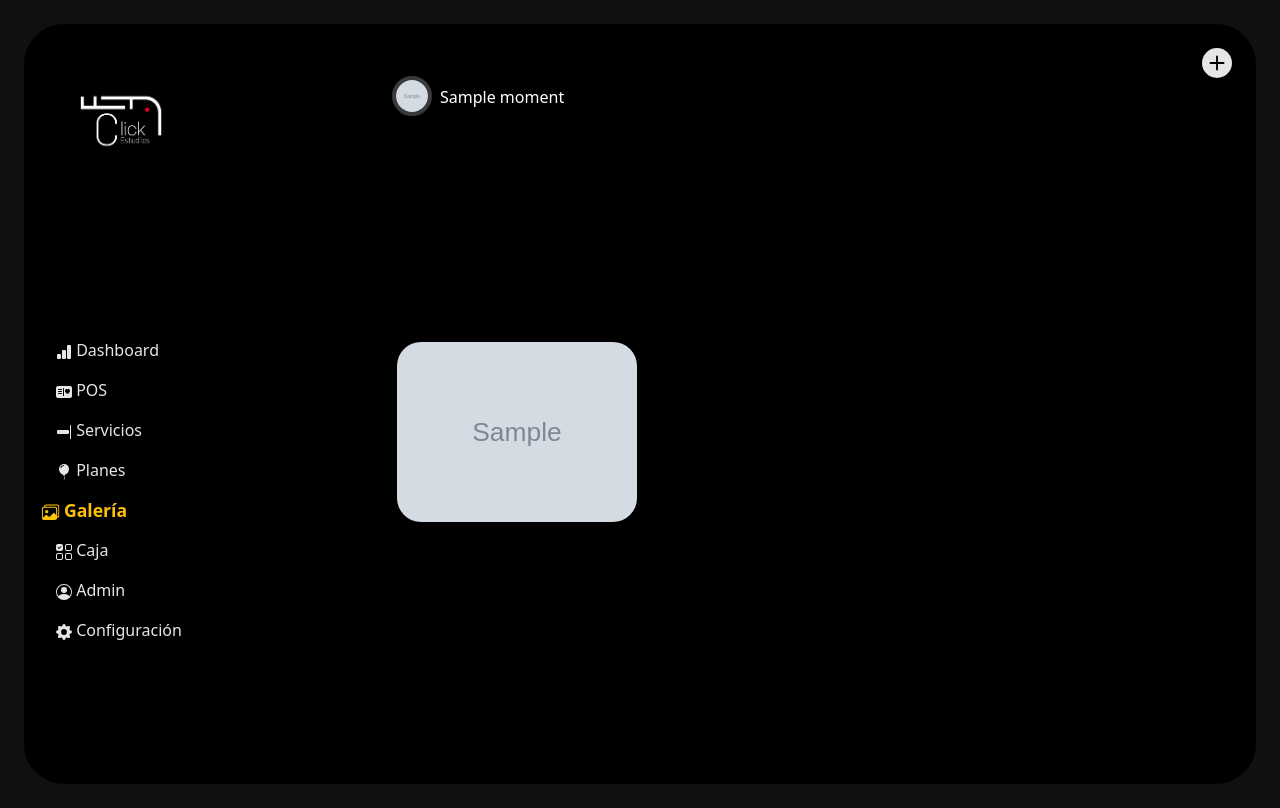
After one commit to the-wandy-olivares/_ClickEstudios, a Django app: page /gallery/ in a window 1280 px wide. The commit adds this page. Run offline with Django 5.2, Linux system fonts and the light colour scheme; tables that the repository leaves empty hold one stand-in row (values such as "Sample post"); grey boxes marked "Sample" are stand-in pictures.

Commit message:
Registrar nuevos modelos Moment e ImgMoment; agregar vista y plantilla para la galería de momentos

```diff
--- a/ClickEstudios/Estudios/admin.py
+++ b/ClickEstudios/Estudios/admin.py
@@ -11,3 +11,5 @@ admin.site.register(models.Client)
 admin.site.register(models.Sale)
 admin.site.register(models.Caracteristica)
 admin.site.register(models.Like)
+admin.site.register(models.Moment)
+admin.site.register(models.ImgMoment)
--- a/ClickEstudios/Estudios/templates/base/base.html
+++ b/ClickEstudios/Estudios/templates/base/base.html
@@ -5,6 +5,10 @@
     <meta name="viewport" content="width=device-width, initial-scale=1">
     <title> ClickEstudios </title>
     <link href="https://cdn.jsdelivr.net/npm/bootstrap@5.3.3/dist/css/bootstrap.min.css" rel="stylesheet" integrity="sha384-QWTKZyjpPEjISv5WaRU9OFeRpok6YctnYmDr5pNlyT2bRjXh0JMhjY6hW+ALEwIH" crossorigin="anonymous">
+
+    <!--AOS-->
+    <link href="https://unpkg.com/aos@2.3.1/dist/aos.css" rel="stylesheet">
+
   </head>
   <style>
     * {
@@ -30,5 +34,11 @@
             {% endblock %}
       </main>
     <script src="https://cdn.jsdelivr.net/npm/bootstrap@5.3.3/dist/js/bootstrap.bundle.min.js" integrity="sha384-YvpcrYf0tY3lHB60NNkmXc5s9fDVZLESaAA55NDzOxhy9GkcIdslK1eN7N6jIeHz" crossorigin="anonymous"></script>
+
+    <!-- AOS -->
+    <script src="https://unpkg.com/aos@2.3.1/dist/aos.js"></script>
+    <script>
+      AOS.init();
+    </script>
   </body>
 </html>
--- a/ClickEstudios/Estudios/templates/component/nav.html
+++ b/ClickEstudios/Estudios/templates/component/nav.html
@@ -54,7 +54,7 @@
                 </svg>
             Paquetes
       </a> {% endcomment %}
-      <a href="#galeria">
+      <a class="galley-a" href="{% url "estudios:gallery" %}">
             <svg xmlns="http://www.w3.org/2000/svg" width="16" height="16" fill="currentColor" class="bi bi-images" viewBox="0 0 16 16">
                   <path d="M4.502 9a1.5 1.5 0 1 0 0-3 1.5 1.5 0 0 0 0 3"/>
                   <path d="M14.002 13a2 2 0 0 1-2 2h-10a2 2 0 0 1-2-2V5A2 2 0 0 1 2 3a2 2 0 0 1 2-2h10a2 2 0 0 1 2 2v8a2 2 0 0 1-1.998 2M14 2H4a1 1 0 0 0-1 1h9.002a2 2 0 0 1 2 2v7A1 1 0 0 0 15 11V3a1 1 0 0 0-1-1M2.002 4a1 1 0 0 0-1 1v8l2.646-2.354a.5.5 0 0 1 .63-.062l2.66 1.773 3.71-3.71a.5.5 0 0 1 .577-.094l1.777 1.947V5a1 1 0 0 0-1-1z"/>
@@ -74,7 +74,6 @@
                       </svg>
                       Admin
             </a>
-
             <a href="#paquetes">
                   <svg xmlns="http://www.w3.org/2000/svg" width="16" height="16" fill="currentColor" class="bi bi-gear-fill" viewBox="0 0 16 16">
                         <path d="M9.405 1.05c-.413-1.4-2.397-1.4-2.81 0l-.1.34a1.464 1.464 0 0 1-2.105.872l-.31-.17c-1.283-.698-2.686.705-1.987 1.987l.169.311c.446.82.023 1.841-.872 2.105l-.34.1c-1.4.413-1.4 2.397 0 2.81l.34.1a1.464 1.464 0 0 1 .872 2.105l-.17.31c-.698 1.283.705 2.686 1.987 1.987l.311-.169a1.464 1.464 0 0 1 2.105.872l.1.34c.413 1.4 2.397 1.4 2.81 0l.1-.34a1.464 1.464 0 0 1 2.105-.872l.31.17c1.283.698 2.686-.705 1.987-1.987l-.169-.311a1.464 1.464 0 0 1 .872-2.105l.34-.1c1.4-.413 1.4-2.397 0-2.81l-.34-.1a1.464 1.464 0 0 1-.872-2.105l.17-.31c.698-1.283-.705-2.686-1.987-1.987l-.311.169a1.464 1.464 0 0 1-2.105-.872zM8 10.93a2.929 2.929 0 1 1 0-5.86 2.929 2.929 0 0 1 0 5.858z"/>
--- /dev/null
+++ b/ClickEstudios/Estudios/templates/gallery/gallery.html
@@ -0,0 +1,61 @@
+{% extends "base/base.html" %}
+{% block content %}
+      <style>
+            body {
+                  font-family: -apple-system, BlinkMacSystemFont, "Segoe UI", Roboto, "Helvetica Neue", Arial, sans-serif;
+                  margin: 0;
+                  padding: 0;
+
+            }
+            .gallery {
+                  display: flex;
+                  flex-wrap: wrap;
+                  justify-content: center;
+                  padding: 20px;
+            }
+            .gallery-item {
+                  margin: 5px;
+                  border-radius: 10px;
+                  overflow: hidden;
+                  box-shadow: 0 4px 8px rgba(0, 0, 0, 0.1);
+                  transition: transform 0.2s;
+            }
+            .gallery-item img {
+                  display: block;
+                  width: 100%;
+                  height: auto;
+                  border-radius: 1.5rem;
+            }
+            .gallery-item:hover {
+                  transform: scale(1.05);
+            }
+            .galley-a {
+            color: #ffc107;
+            font-weight: bolder;
+            transform: scale(1.1);
+      }
+      </style>
+        <a href="{% url "estudios:service-create" %}" class="position-absolute top-0 mt-5 me-5 end-0 m-3">
+            <svg xmlns="http://www.w3.org/2000/svg" width="30" height="30" fill="currentColor" class="bi bi-plus-circle-fill" viewBox="0 0 16 16">
+                  <path d="M16 8A8 8 0 1 1 0 8a8 8 0 0 1 16 0M8.5 4.5a.5.5 0 0 0-1 0v3h-3a.5.5 0 0 0 0 1h3v3a.5.5 0 0 0 1 0v-3h3a.5.5 0 0 0 0-1h-3z"/>
+                </svg>
+      </a>
+
+      <div class="gallery overflow-auto d-flex justify-content-start">
+            {% for moment in moments %}
+                  <span class="w-100 d-flex">
+                        <img src="{{moment.img.url}}" class="rounded-circle"
+                        style='width: 40px; height: 40px; border: solid #3a3a39 4px;' alt="">
+                        <h6 style="margin-top: 20px !important;" class=" text-white">
+                              {{moment.name}}</h6>
+                  </span>
+                  {% for m in moment.img_moments.all %}
+
+                        <div class="gallery-item">
+                              <img data-aos="zoom-in" src="{{m.img.url}}"
+                               style="max-width: 15rem; transition-delay: 0.{{ forloop.counter }}s;" alt="Imagen 1">
+                        </div>
+                  {% endfor %}
+            {% endfor %}
+      </div>
+{% endblock  %}
--- a/ClickEstudios/Estudios/urls.py
+++ b/ClickEstudios/Estudios/urls.py
@@ -1,4 +1,3 @@
-
 from django.contrib import admin
 from django.urls import path
 from . import views
@@ -8,10 +7,8 @@ urlpatterns = [
       path('dashboard/', views.Dashboard.as_view(), name='dashboard'),
             path('pos/', views.Pos.as_view(), name='pos'),
 
-
 # Estudios
       path('estudios/<int:pk>', views.Estudios.as_view(), name='estudios'),
-
 
 # Servcios
       path('service/', views.Service.as_view(), name='service'),
@@ -20,7 +17,6 @@ urlpatterns = [
                   path('service-update/<int:pk>/', views.ServiceUpdate.as_view(), name='service-update'),
       path('service-delete/<int:pk>/', views.ServiceDelete.as_view(), name='service-delete'),
 
-
 # Planes
       path('plan/', views.Plan.as_view(), name='plan'),
             path('plan-create/', views.PlanCreate.as_view(), name='plan-create'),
@@ -28,10 +24,12 @@ urlpatterns = [
                   path('plan-update/<int:pk>/', views.PlanUpdate.as_view(), name='plan-update'),
       path('plan-delete/<int:pk>/', views.PlanDelete.as_view(), name='plan-delete'),
 
-
 # Ventas
       path('sale/', views.Sale.as_view(), name='sale'),
             path('sale-create/<int:pk>', views.SaleCreate.as_view(), name='sale-create'),
                         path('sale/<int:pk>/', views.SaleReserver.as_view(), name='sale-reserver'),
                   path('sale-update/<int:pk>/', views.SaleUpdate.as_view(), name='sale-update'),
+
+# Galeria
+      path('gallery/', views.Gallery.as_view(), name='gallery'),
 ]
--- a/ClickEstudios/Estudios/views.py
+++ b/ClickEstudios/Estudios/views.py
@@ -322,5 +322,13 @@ class Estudios(TemplateView):
                 adicional = models.Adicional.objects.get(pk=request.POST.get('delete'))
                 adicional.delete()
 
+        return self.render_to_response(self.get_context_data())
 
-        return self.render_to_response(self.get_context_data())
+
+class Gallery(TemplateView):
+    template_name = 'gallery/gallery.html'
+
+    def get_context_data(self, **kwargs):
+        context = super().get_context_data(**kwargs)
+        context['moments'] = models.Moment.objects.all()
+        return context
```
